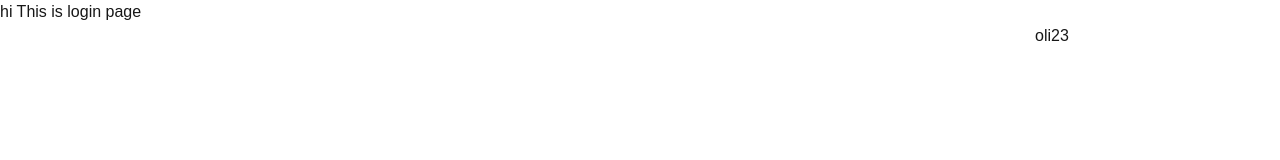
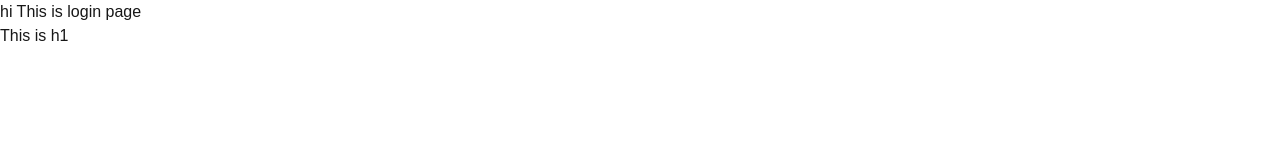
Before and after one commit to oliullah05/github-branch-practise, a Next.js app: page /login in a window 1280 px wide. Shown: the top 160 px of the page. Built offline with nearby package versions, Linux system fonts and the light colour scheme.

Commit message:
all input deleted

```diff
--- a/src/app/login/page.tsx
+++ b/src/app/login/page.tsx
@@ -5,15 +5,7 @@ const page = () => {
             <h1>hi This is login page</h1>
 
             <form >
-                <input type="text" name="name" id="" />
-                <input type="text" name="password" id="" />
-                <input type="password" name="" id="" />
-                <input type="password" name="" id="" />
-                <input type="tel" name="" id="" />
-                <input type="button" name="" id="" />
-               <input type="button" value="oli" />
-               <input type="button" value="2" />
-               <input type="button" value="3" />
+                <h1>This is h1 </h1>
             </form>
 
         </>
```
